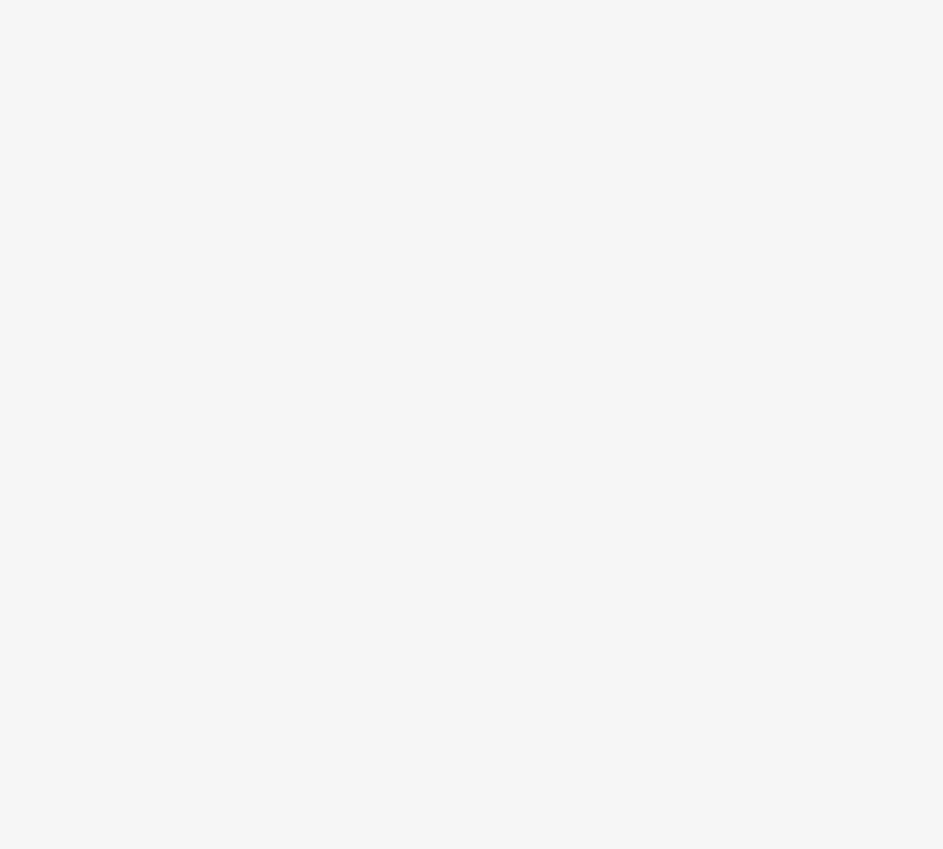
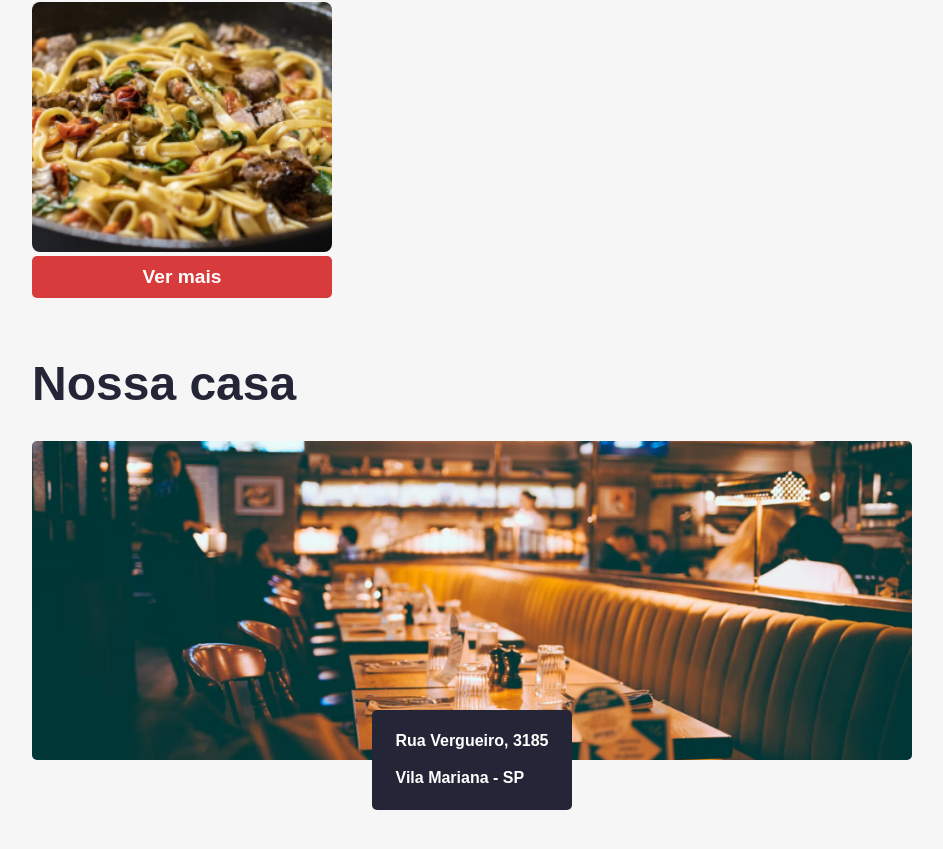
Before and after one commit to ViniCellist/Alura-Aluroni, a React (Create React App) app in the folder aluroni/: page / in a window 1280 px wide. Shown: the part 922-1771 px from the top of the page, without its empty margins (168-1111 px from the left). Before the commit the page ends 800 px from the top, so only its background shows below. Built offline with nearby package versions, Linux system fonts and the light colour scheme; a web font is replaced by a local one.

Commit message:
refactor sass styles

```diff
--- a/aluroni/src/components/Menu/index.tsx
+++ b/aluroni/src/components/Menu/index.tsx
@@ -1,5 +1,6 @@
 import {ReactComponent as Logo} from 'assets/logo.svg';
 import styles from './Menu.module.scss';
+import {Link} from 'react-router-dom';
 
 export default function Menu() {
     const rotas = [{
@@ -19,9 +20,9 @@ export default function Menu() {
             <ul className={styles.menu__list}>
                 {rotas.map((rota, index) => (
                     <li key={index} className={styles.menu__link}>
-                        <a href={rota.to}>
+                        <Link to={rota.to}>
                             {rota.label}
-                        </a>
+                        </Link>
                     </li>
                 ))}
             </ul>
--- /dev/null
+++ b/aluroni/src/components/PaginaPadrao/PaginaPadrao.module.scss
@@ -0,0 +1,28 @@
+@import 'styles/variaveis.scss';
+@import 'styles/breakpoints';
+
+
+.header {
+    align-items: center;
+    background-image: url("/assets/cardapio/header.png");
+    background-size: cover;
+    background-repeat: no-repeat;
+    display: flex;
+    height: 300px;
+    padding: 0px $padding-horizontal;
+    @media (max-width: $desktop_xsm) {
+        padding: 0px $padding-horizontal-mobile;
+    }
+    @media (min-width: $desktop_xsm) and (max-width: $desktop_sm) {
+        padding: 0px $padding-horizontal-sm;
+    }
+    @media (min-width: $desktop_sm) and (max-width: $desktop_md) {
+        padding: 0px $padding-horizontal-md;
+    }
+    &__text {
+        color: white;
+        font-size: 5rem;
+        min-width: 400px;
+        width: 40%;
+    }
+}
--- /dev/null
+++ b/aluroni/src/components/PaginaPadrao/index.tsx
@@ -0,0 +1,18 @@
+import styles from './PaginaPadrao.module.scss';
+import {Outlet} from 'react-router-dom';
+import stylesTema from 'styles/Tema.module.scss';
+
+export default function PaginaPadrao() {
+    return (
+        <>
+            <header className={styles.header}>
+                <div className={styles.header__text}>
+                    A casa dp código e da massa
+                </div>
+            </header>
+            <div className={stylesTema.container}>
+                <Outlet />
+            </div>
+        </>
+    )
+}
--- a/aluroni/src/pages/Cardapio/Cardapio.module.scss
+++ b/aluroni/src/pages/Cardapio/Cardapio.module.scss
@@ -11,31 +11,6 @@
     }
     @media (min-width: $desktop_sm) and (max-width: $desktop_md) {
       padding: 20px $padding-horizontal-md;
-    }
-}
-
-.header {
-    align-items: center;
-    background-image: url("/assets/cardapio/header.png");
-    background-size: cover;
-    background-repeat: no-repeat;
-    display: flex;
-    height: 300px;
-    padding: 0px $padding-horizontal;
-    @media (max-width: $desktop_xsm) {
-        padding: 0px $padding-horizontal-mobile;
-    }
-    @media (min-width: $desktop_xsm) and (max-width: $desktop_sm) {
-        padding: 0px $padding-horizontal-sm;
-    }
-    @media (min-width: $desktop_sm) and (max-width: $desktop_md) {
-        padding: 0px $padding-horizontal-md;
-    }
-    &__text {
-        color: white;
-        font-size: 5rem;
-        min-width: 400px;
-        width: 40%;
     }
 }
 
--- a/aluroni/src/pages/Cardapio/index.tsx
+++ b/aluroni/src/pages/Cardapio/index.tsx
@@ -3,8 +3,8 @@ import Buscador from './Buscador';
 import styles from './Cardapio.module.scss';
 import Filtros from './Filtros';
 import Ordenador from './Ordenador';
-import Items from './Itens/index';
 import Itens from './Itens/index';
+import stylesTema from 'styles/Tema.module.scss';
 
 
 export default function Cardapio() {
@@ -12,14 +12,8 @@ export default function Cardapio() {
     const [filtro, setFiltro] = useState<number | null>(null);
     const [ordenador, setOrdenador] = useState("");
     return (
-        <main>
-            <header className={styles.header}>
-                <div className={styles.header__text}>
-                    A casa do código e da massa
-                </div>
-            </header>
             <section className={styles.cardapio}>
-                <h3 className={styles.cardapio__titulo}>Cardápio</h3>
+                <h3 className={stylesTema.titulo}>Cardápio</h3>
                 <Buscador busca={busca} setBusca={setBusca} />
                 <div className={styles.cardapio__filtros}>
                     <Filtros
@@ -37,6 +31,5 @@ export default function Cardapio() {
                     ordenador={ordenador}
                 />
             </section>
-        </main>
     )
 }
--- a/aluroni/src/pages/Inicio/Inicio.module.scss
+++ b/aluroni/src/pages/Inicio/Inicio.module.scss
@@ -1,9 +1,5 @@
 @import 'styles/variaveis';
-.titulo {
-  color: $dark;
-  font-size: 3rem;
-  margin-bottom: 30px;
-}
+
 .recomendados {
   border-radius: 2px;
   display: flex;
--- a/aluroni/src/pages/Inicio/index.tsx
+++ b/aluroni/src/pages/Inicio/index.tsx
@@ -1,12 +1,14 @@
 import cardapio from 'data/cardapio.json';
 import styles from './Inicio.module.scss';
+import stylesTema from 'styles/Tema.module.scss';
+import nossaCasa from 'assets/nossa_casa.png';
 
 export default function Inicio() {
     let pratosRecomendados = [...cardapio];
     pratosRecomendados = pratosRecomendados.sort(() => 0.5 - Math.random()).splice(0,3);
     return (
         <section>
-            <h3 className={styles.titulo}>Recomendações da cozinha</h3>
+            <h3 className={stylesTema.titulo}>Recomendações da cozinha</h3>
             <div className={styles.recomendados}>
                 {pratosRecomendados.map(item => (
                     <div key={item.id} className={styles.recomendado}>
@@ -19,6 +21,13 @@ export default function Inicio() {
                     </div>
                 ))}
             </div>
+            <h3 className={stylesTema.titulo}>Nossa casa</h3>
+            <div className={styles.nossaCasa}>
+                <img src={nossaCasa} alt='Casa do aluroni' />
+                <div className={styles.nossaCasa__endereco}>
+                    Rua Vergueiro, 3185 <br /> <br /> Vila Mariana - SP
+                </div>
+            </div>
         </section>
     )
 }
--- a/aluroni/src/routes.js
+++ b/aluroni/src/routes.js
@@ -1,16 +1,21 @@
 import Menu from 'components/Menu';
+import PaginaPadrao from 'components/PaginaPadrao';
 import Cardapio from 'pages/Cardapio';
 import Inicio from 'pages/Inicio';
 import {BrowserRouter as Router, Routes, Route} from 'react-router-dom';
 
 export default function AppRouter() {
     return (
-        <Router>
-            <Menu />
-            <Routes>
-                <Route path='/' element={<Inicio />} />
-                <Route path='/cardapio' element={<Cardapio />} />
-            </Routes>
-        </Router>
+        <main>
+            <Router>
+                <Menu />
+                <Routes>
+                    <Route path='/' element={<PaginaPadrao />} >
+                        <Route index element={<Inicio />} />
+                        <Route path='cardapio' element={<Cardapio />} />
+                    </Route>
+                </Routes>
+            </Router>
+        </main>
     )
 }
--- /dev/null
+++ b/aluroni/src/styles/Tema.module.scss
@@ -0,0 +1,19 @@
+@import "./variaveis";
+@import "./breakpoints";
+.container {
+  padding: 50px $padding-horizontal;
+  @media (max-width: $desktop_xsm) {
+    padding: 50px $padding-horizontal-mobile;
+  }
+  @media (min-width: $desktop_xsm) and (max-width: $desktop_sm) {
+    padding: 50px $padding-horizontal-sm;
+  }
+  @media (min-width: $desktop_sm) and (max-width: $desktop_md) {
+    padding: 50px $padding-horizontal-md;
+  }
+}
+.titulo {
+  color: $dark;
+  font-size: 3rem;
+  margin-bottom: 30px;
+}
```
Also changed, not shown: aluroni/src/pages/Sobre/index.tsx (added, +7 -0 lines), aluroni/src/assets/nossa_casa.png (added), aluroni/src/pages/Sobre/Sobre.module.scss (added).
